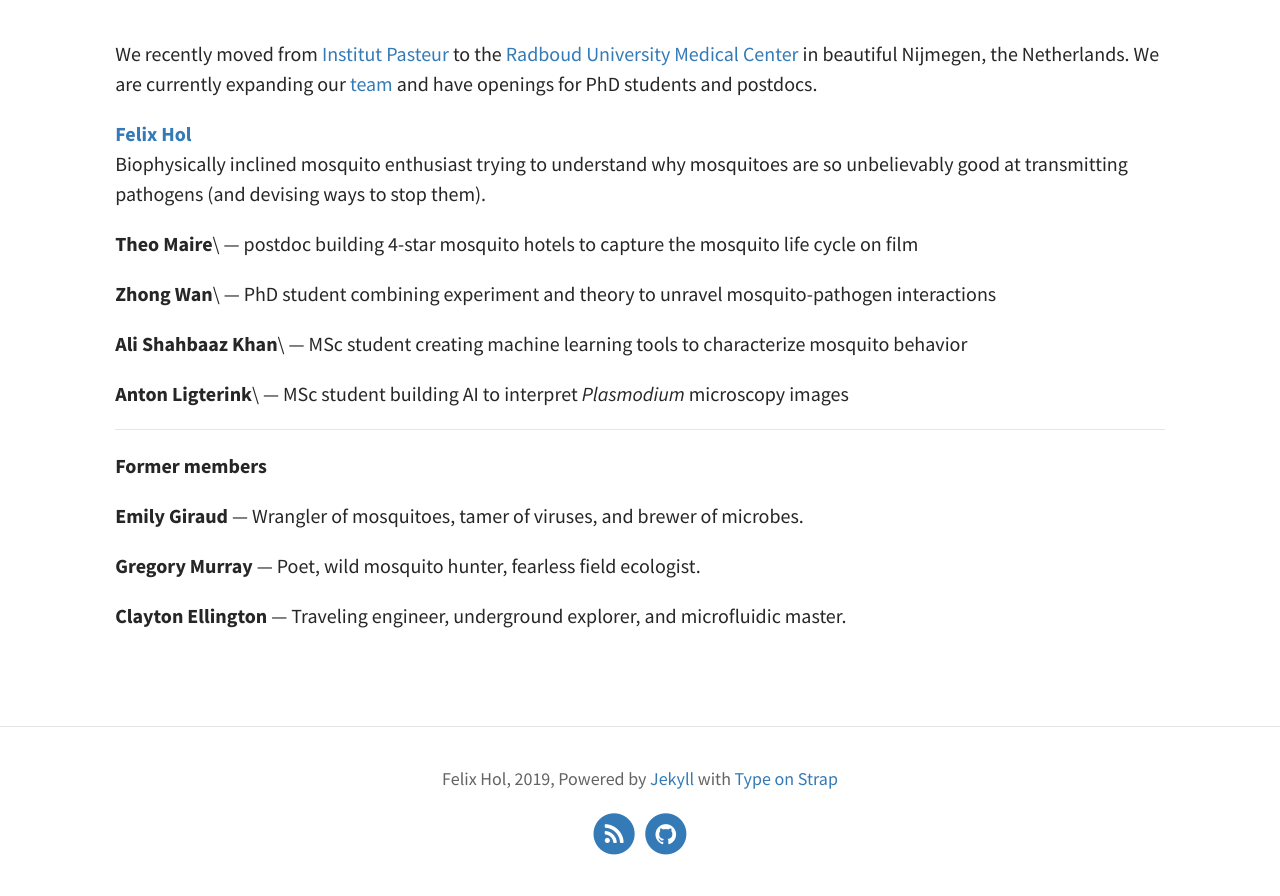
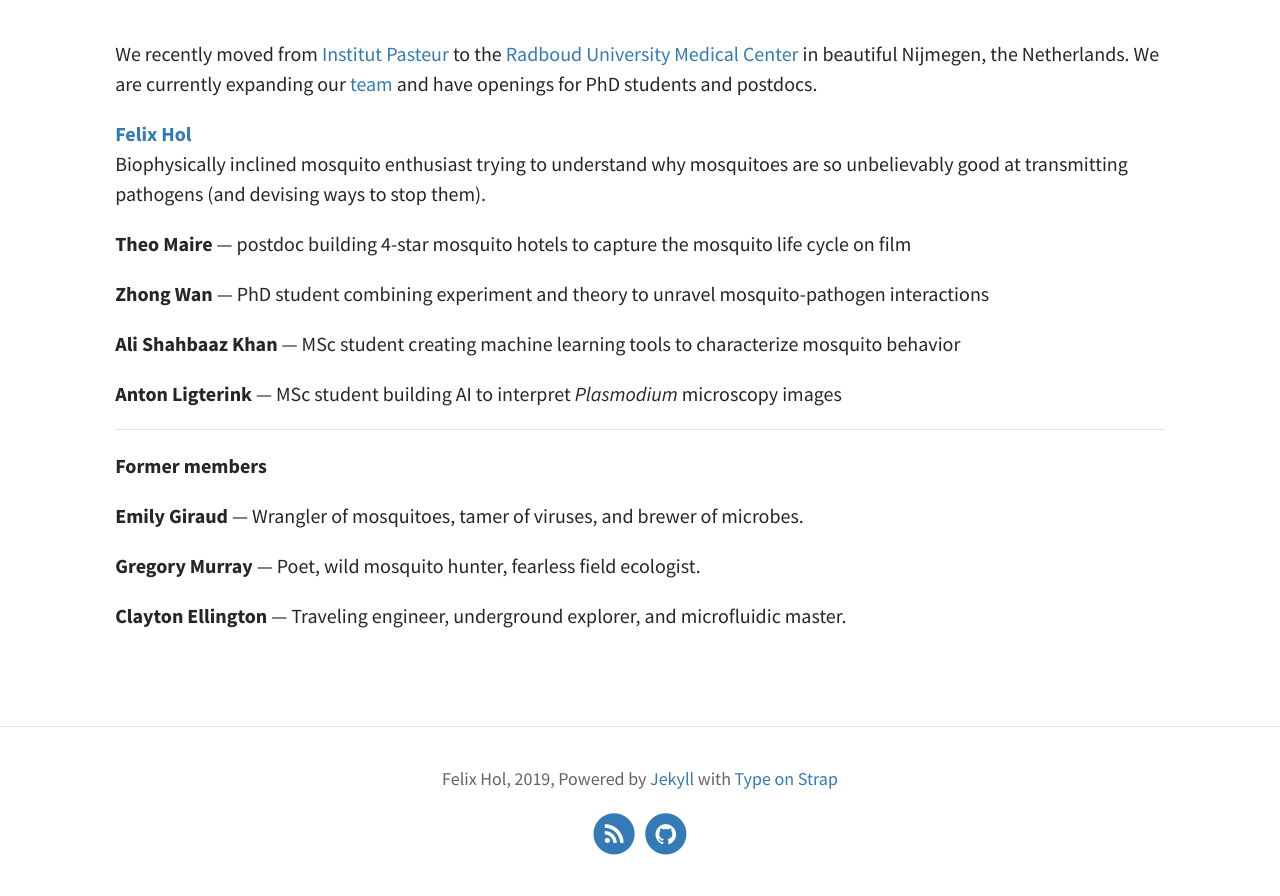
Before and after one commit to felixhol/felixhol.github.io, a Jekyll site: the page built from pages/03Team.md, in a window 1280 px wide. Shown: the part 283-1179 px from the top of the page. Built offline with Jekyll 4.4.1, drawn with Linux system fonts in a browser that asks for light colours.

```diff
--- a/pages/03Team.md
+++ b/pages/03Team.md
@@ -11,13 +11,13 @@ We recently moved from [Institut Pasteur](https://research.pasteur.fr/en/) to th
 [**Felix Hol**](/bio/)\
 Biophysically inclined mosquito enthusiast trying to understand why mosquitoes are so unbelievably good at transmitting pathogens (and devising ways to stop them).
 
-**Theo Maire**\ &mdash; postdoc building 4-star mosquito hotels to capture the mosquito life cycle on film
+**Theo Maire** &mdash; postdoc building 4-star mosquito hotels to capture the mosquito life cycle on film
 
-**Zhong Wan**\  &mdash; PhD student combining experiment and theory to unravel mosquito-pathogen interactions
+**Zhong Wan**  &mdash; PhD student combining experiment and theory to unravel mosquito-pathogen interactions
 
-**Ali Shahbaaz Khan**\ &mdash; MSc student creating machine learning tools to characterize mosquito behavior
+**Ali Shahbaaz Khan** &mdash; MSc student creating machine learning tools to characterize mosquito behavior
 
-**Anton Ligterink**\ &mdash; MSc student building AI to interpret *Plasmodium* microscopy images
+**Anton Ligterink** &mdash; MSc student building AI to interpret *Plasmodium* microscopy images
 
 
 
```
